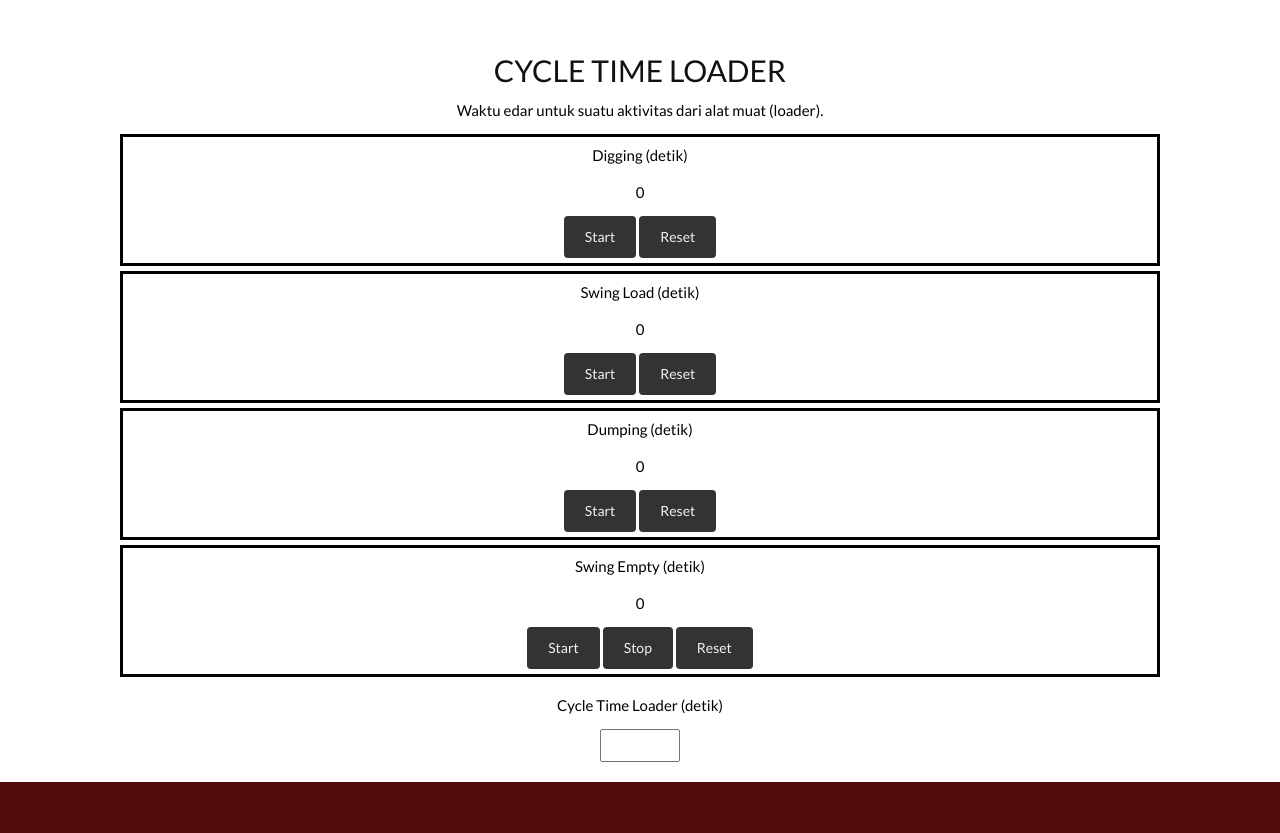
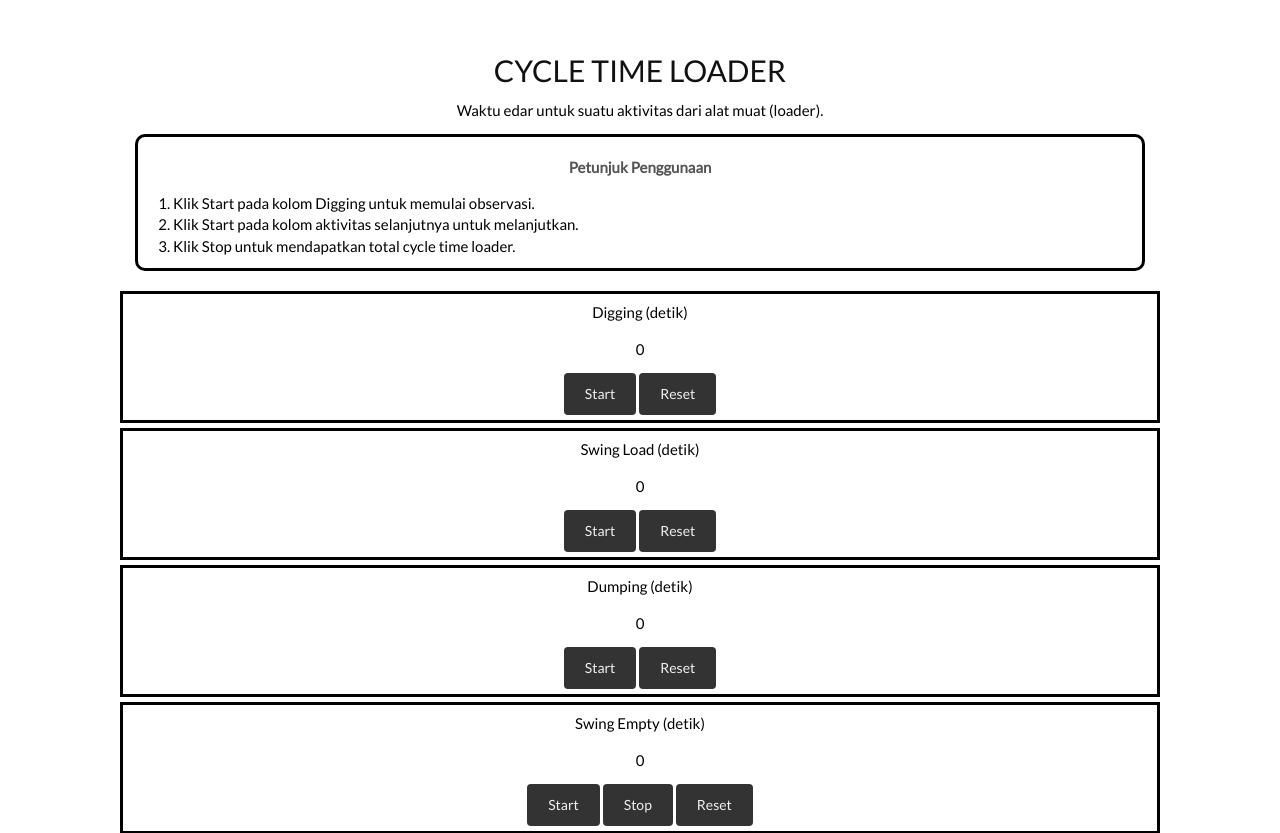
Before and after one commit to matchingfactor/matchingfleet, a plain HTML site: page index.html in a window 1280 px wide. Shown: the part 980-1813 px from the top of the page. Drawn offline with nearby package versions, Linux system fonts and the light colour scheme.

Commit message:
Add files via upload

```diff
--- a/index.html
+++ b/index.html
@@ -233,6 +233,14 @@
         <h3 style="margin-top: 50px;">CYCLE TIME LOADER</h3>
         <!-- <p><em>We love music!</em></p> -->
         <p>Waktu edar untuk suatu aktivitas dari alat muat (loader).</p>
+        <div class="thumbnail" style="text-align:center; padding-bottom: 1px; padding-left: 5px; padding-right: 5px;">
+            <p style="margin-top: 20px;"><label for="">Petunjuk Penggunaan</label></p>
+            <ul style="list-style-type: decimal; color: black; padding-right:30px; padding-left: 30px; text-align: justify;">
+                <li>Klik Start pada kolom Digging untuk memulai observasi.</li>
+                <li>Klik Start pada kolom aktivitas selanjutnya untuk melanjutkan.</li>
+                <li>Klik Stop untuk mendapatkan total cycle time loader.</li>
+            </ul>
+        </div>
         <div class="timer-container row" style="margin-top:5px;">
             <div class="timer col-sm" data-timer="0" style="text-align:center; border-style: solid; padding: 5px;">
                 <p>Digging (detik)</p>
```
